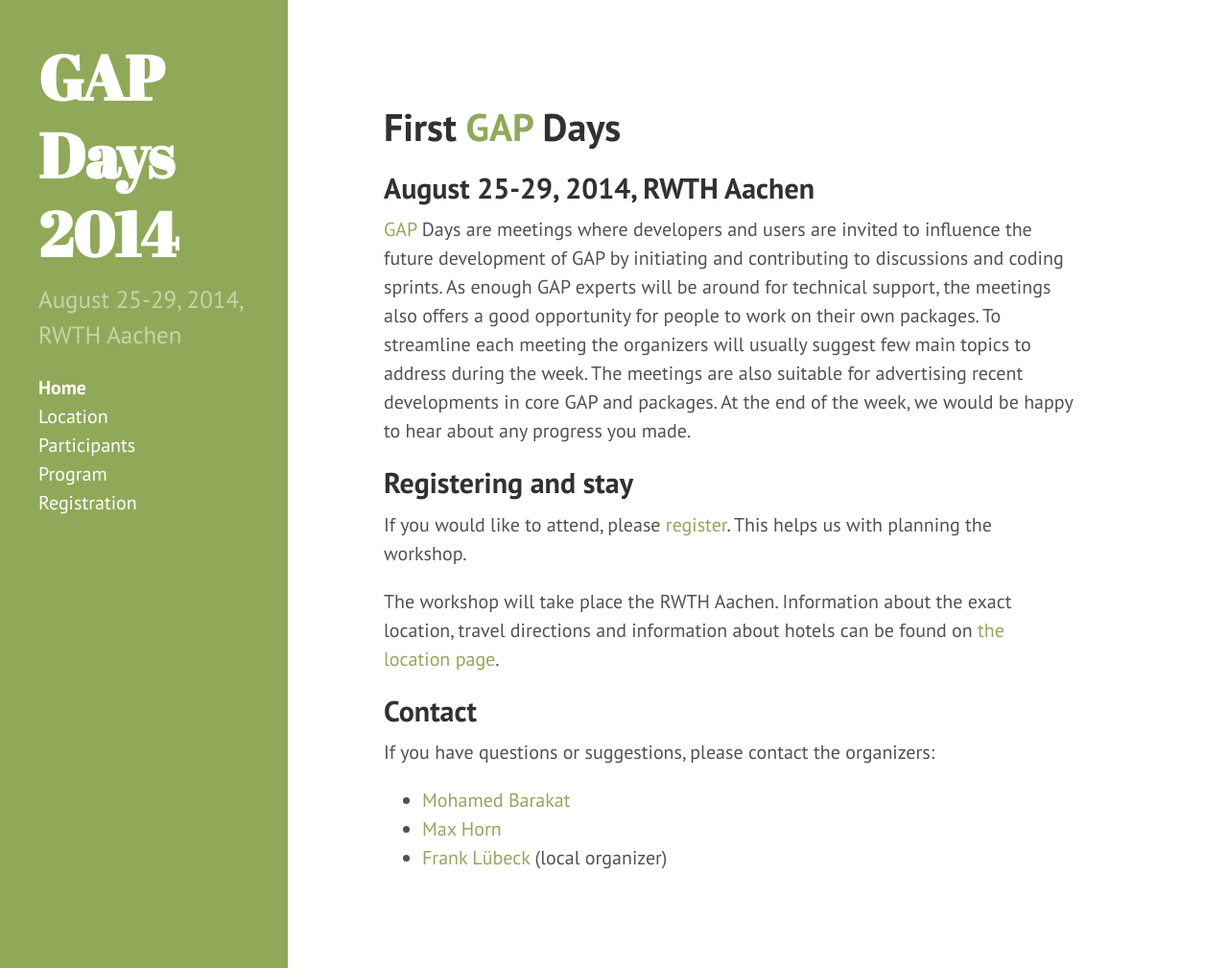
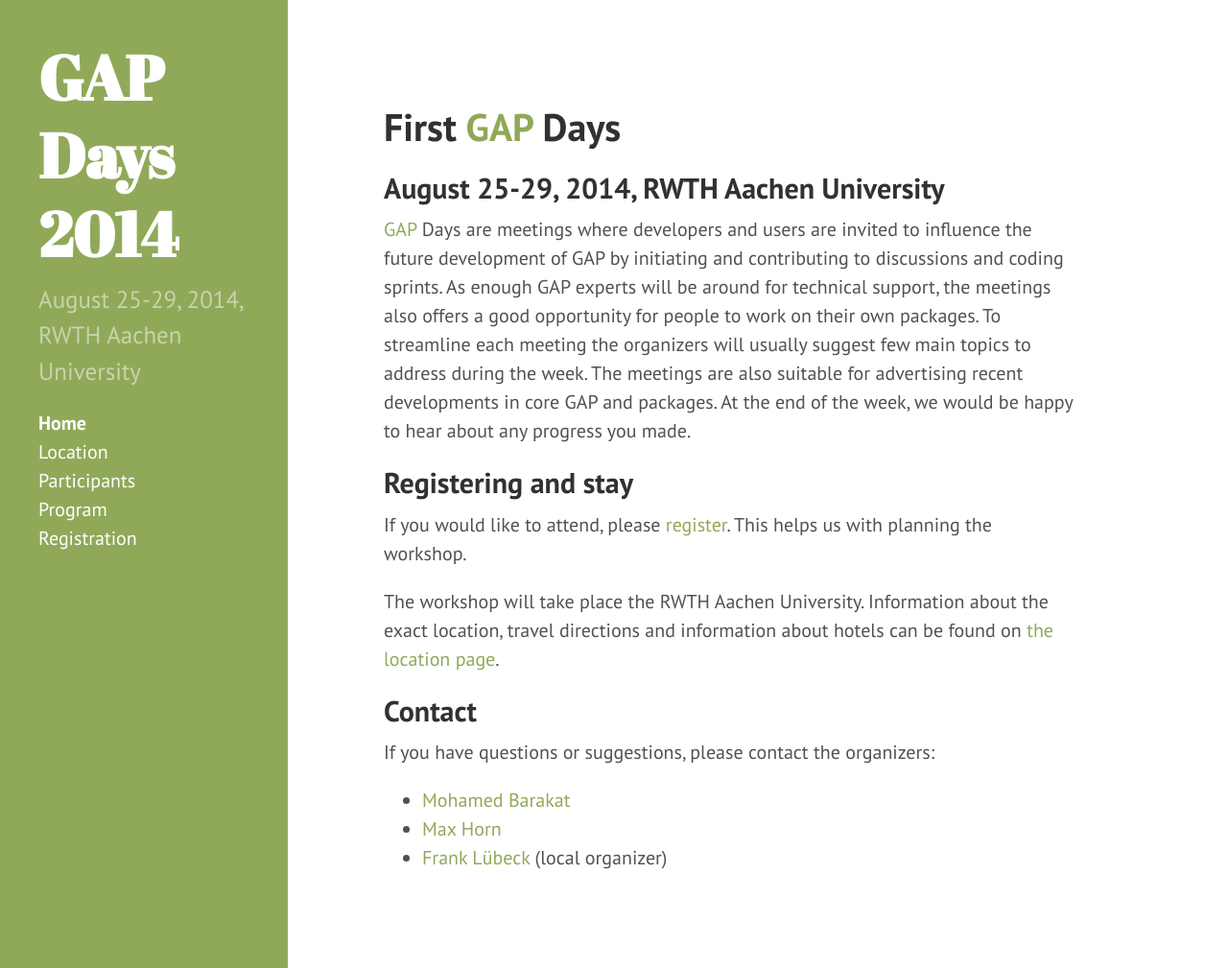
Before and after one commit to olexandr-konovalov/gapdays2014, a Jekyll site: the page built from index.md, in a window 1280 px wide and 1009 px high. Shown: the whole window at 96% size. Built offline with Jekyll 4.4.1, drawn with Linux system fonts in a browser that asks for light colours; Markdown is read by kramdown in place of the engine named in the settings.

Commit message:
RWTH Aachen University

```diff
--- a/_config.yml
+++ b/_config.yml
@@ -9,8 +9,8 @@
 title:            'GAP Days 2014'
 tagline:          'A workshop for GAP developers and users'
 #description:      'A workshop for <a href="http://www.gap-system.org/">GAP</a> developers and users.'
-#description:      'A workshop for <a href="http://www.gap-system.org/">GAP</a> developers and users, August 25-29, 2014, RWTH Aachen.'
-description:      'August 25-29, 2014, RWTH Aachen'
+#description:      'A workshop for <a href="http://www.gap-system.org/">GAP</a> developers and users, August 25-29, 2014, RWTH Aachen University.'
+description:      'August 25-29, 2014, RWTH Aachen University'
 url:              http://gapdays2014.coxeter.de/
 baseurl:          /
 
--- a/_data/participants.yml
+++ b/_data/participants.yml
@@ -7,4 +7,4 @@
   talk: libsing
 
 - name: Frank Lübeck
-  affiliation: RWTH Aachen
+  affiliation: RWTH Aachen University
--- a/index.md
+++ b/index.md
@@ -4,7 +4,7 @@
 ---
 
 # First [GAP](http://www.gap-system.org/) Days
-## August 25-29, 2014, RWTH Aachen
+## August 25-29, 2014, RWTH Aachen University
 
 [GAP](http://www.gap-system.org/) Days are meetings where developers and users are invited to influence the future
 development of GAP by initiating and contributing to discussions and coding sprints.
@@ -20,7 +20,7 @@
 If you would like to attend, please [register](/register). This helps us
 with planning the workshop.
 
-The workshop will take place the RWTH Aachen. Information about the
+The workshop will take place the RWTH Aachen University. Information about the
 exact location, travel directions and information about hotels
 can be found on [the location page](/location).
 
```
Also changed, not shown: location.md (+1 -1 lines).
